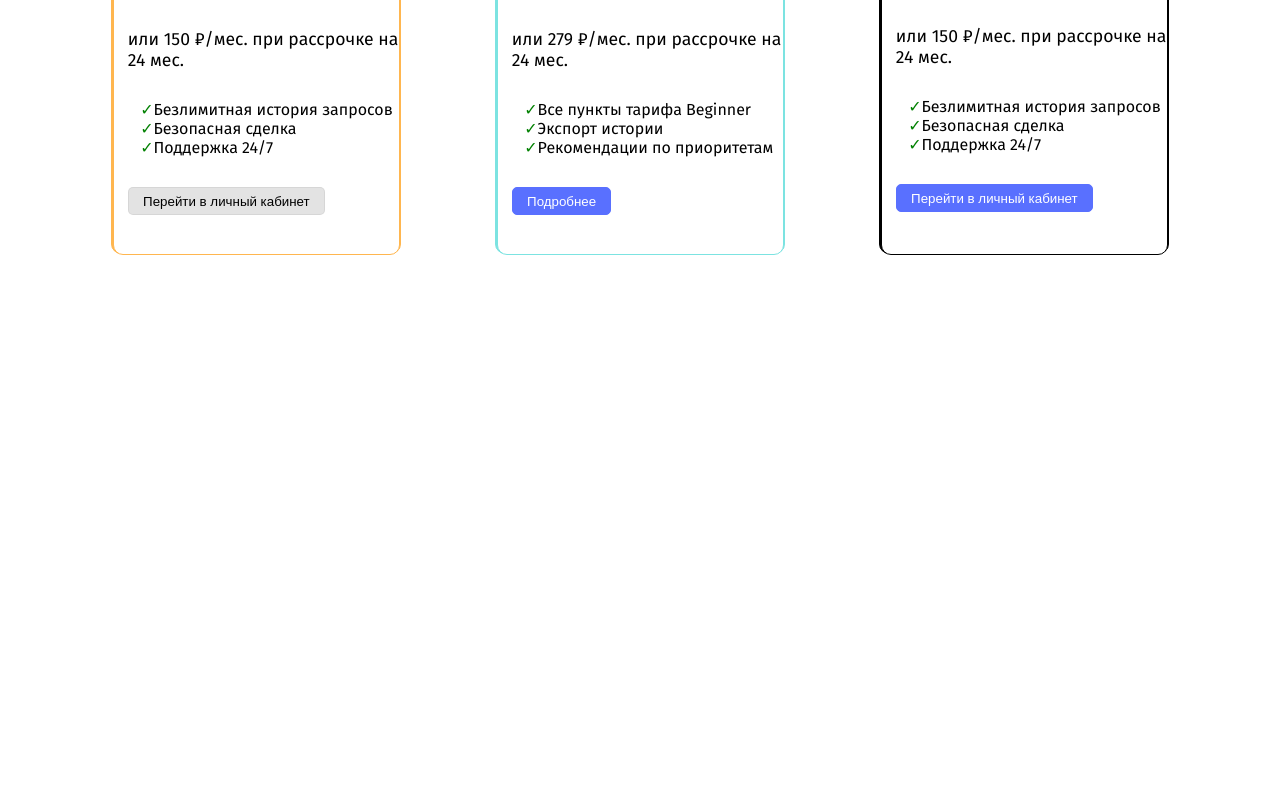
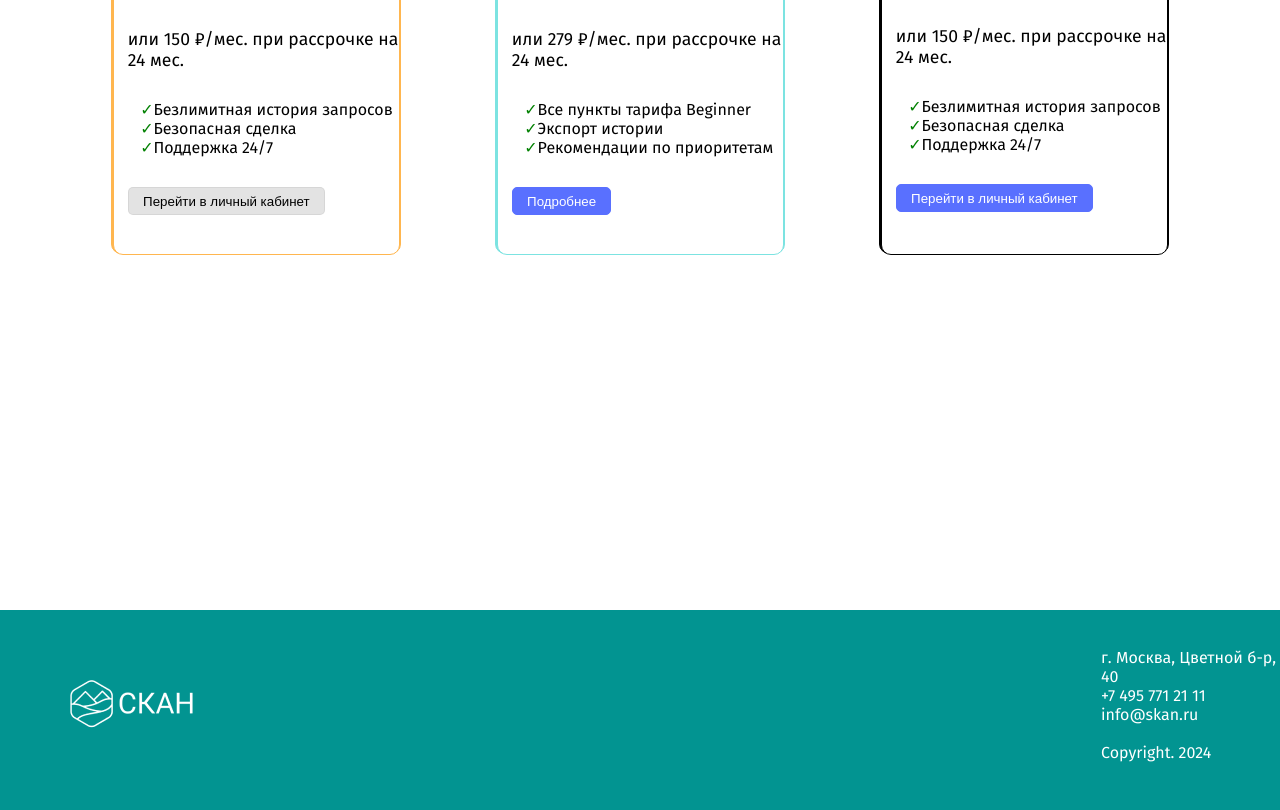
Before and after one commit to KirillPronin19/Project_SKAN, a website: page pages/index.html in a window 1280 px wide. Shown: the part 2685-3495 px from the top of the page. Before the commit the page ends 3167 px from the top, so only its background shows below. Drawn offline with nearby package versions, Linux system fonts and the light colour scheme.

Commit message:
make footer

```diff
--- a/pages/index.html
+++ b/pages/index.html
@@ -158,4 +158,21 @@
 
 
 </body>
+
+<footer>
+    <div class="footer_logo">
+        <a href="#">
+            <img src="/images/logoforfooter.png" alt="">
+        </a>
+    </div>
+
+    <p class="footer_parag">
+        г. Москва, Цветной б-р, 40
+        <br>+7 495 771 21 11
+        <br>info@skan.ru
+        <br><br>Copyright. 2024</p>
+
+
+</footer>
+
 </html>
--- a/styles/main.css
+++ b/styles/main.css
@@ -560,3 +560,22 @@ swiper-slide img {
     text-decoration: none;
     color: white;
 }
+
+footer {
+    height: 200px;
+    background-color: #029491;
+    margin-top: 10%;
+    display: flex;
+}
+
+.footer_logo {
+    margin-left: 5%;
+    display: block;
+    margin-top: 2%;
+}
+
+footer p {
+    margin-left: 70%;
+    color: white;
+    margin-top: 3%;
+}
```
Also changed, not shown: images/logoforfooter.png (added).
